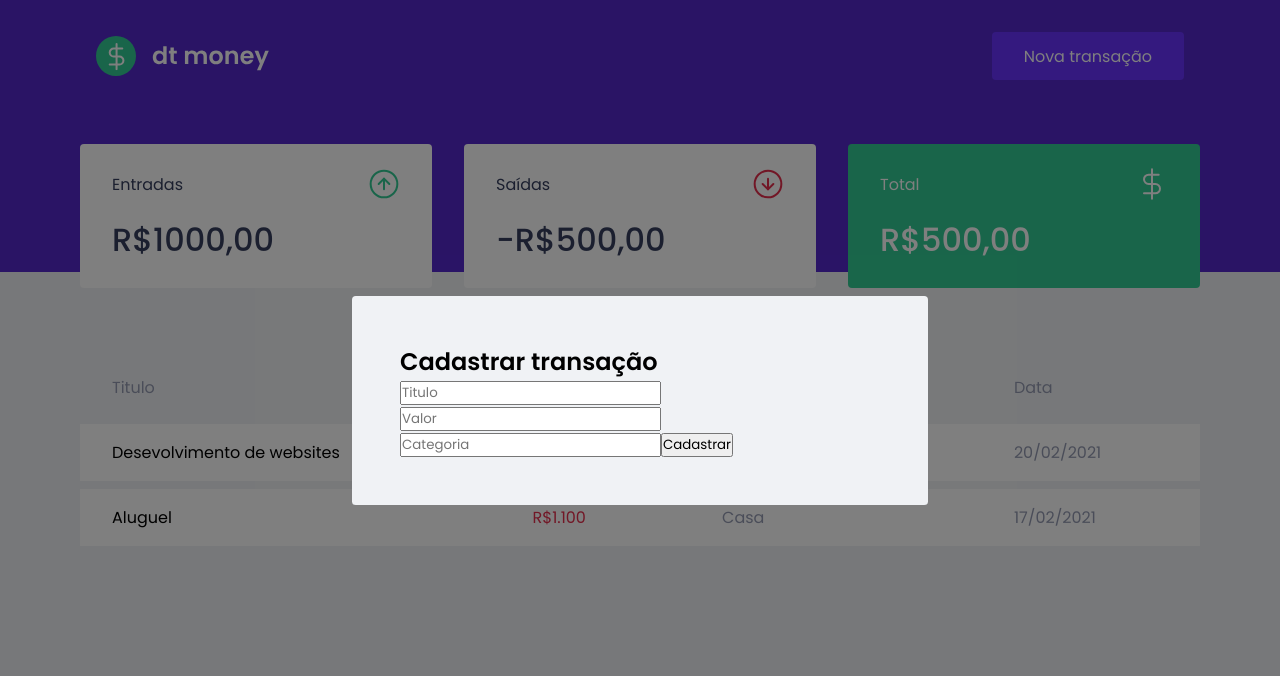
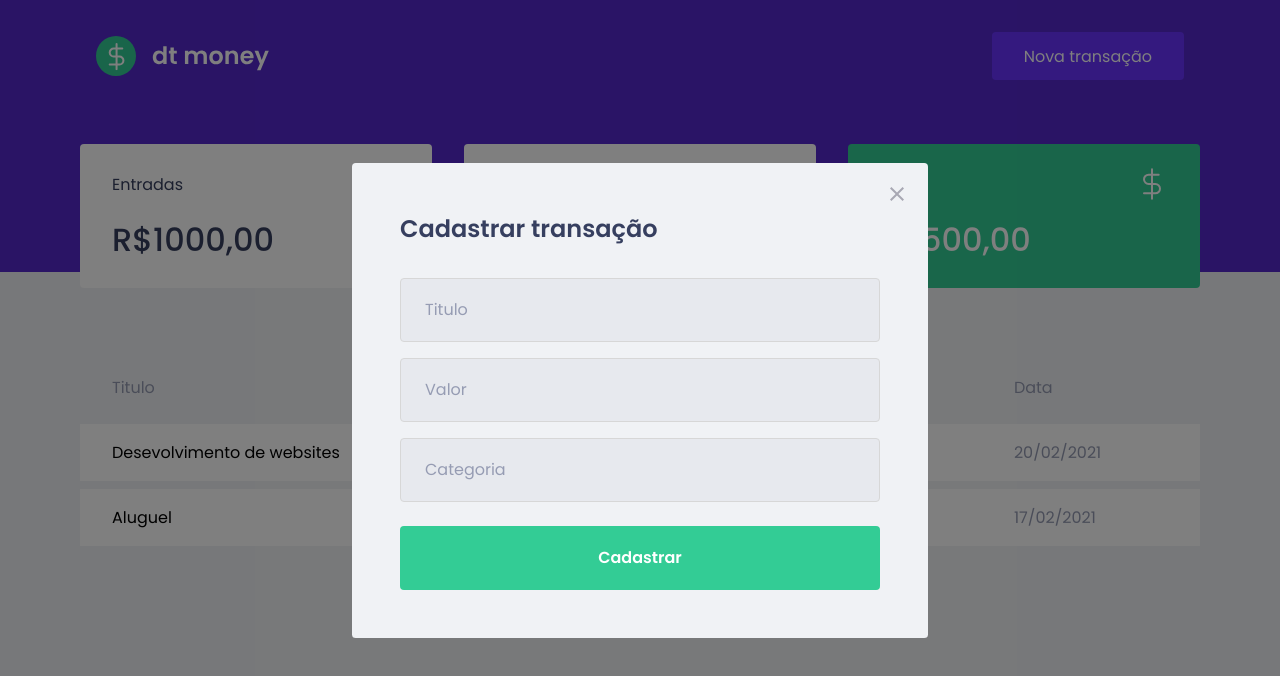
Before and after one commit to manuncorrea/dtmoney, a React (Create React App) app: page / in a window 1280 px wide. Both pictures are taken after a click on the button "Nova transação". Shown: the top 676 px of the page. Built offline with nearby package versions, Linux system fonts and the light colour scheme; no server answers; what miragejs would draw is missing.

Commit message:
estilizando modal

```diff
--- a/src/components/NewTransactionModal/index.tsx
+++ b/src/components/NewTransactionModal/index.tsx
@@ -1,4 +1,6 @@
 import Modal from 'react-modal';
+
+import closeImg from '../../assets/close.svg';
 import { Container } from './styles';
 
 interface NewTransactionModalProps{
@@ -14,6 +16,9 @@
       overlayClassName="react-modal-overlay"
       className="react-modal-content"
     >
+      <button type="submit" onClick={onRequestClose} className="react-modal-close">
+        <img src={closeImg} alt="Fechar Modals"/>
+      </button>
       <Container>
         <h2>Cadastrar transação</h2>
         <input placeholder="Titulo"/>
--- a/src/components/NewTransactionModal/styles.ts
+++ b/src/components/NewTransactionModal/styles.ts
@@ -1,3 +1,49 @@
 import styled from "styled-components";
 
-export const Container = styled.form``;
+export const Container = styled.form`
+  h2{
+    color: var(--text-title);
+    font-size: 1.5rem;
+    margin-bottom: 2rem;
+  }
+
+  input {
+    width: 100%;
+    padding: 0 1.5rem;
+    height: 4rem;
+    border-radius: 0.25rem;
+
+    border: 1px solid #d7d7d7;
+    background: #e7e9ee;
+
+    font-weight: 400;
+    font-size: 1rem;
+
+    &::placeholder{
+      color: var(--text-body);
+    }
+
+    & + input {
+      margin-top: 1rem;
+    }
+  }
+
+  button[type="submit"] {
+    width: 100%;
+    padding: 0 1.5rem;
+    height: 4rem;
+    background: var(--green);
+    color: #fff;
+    border-radius: 0.25rem;
+    border: 0;
+    font-size: 1rem;
+    margin-top: 1.5rem;
+    font-weight: 600;
+
+    transition: 0.2s;
+
+    &:hover{
+      filter: brightness(0.9);
+    }
+  }
+`;
--- a/src/styles/global.ts
+++ b/src/styles/global.ts
@@ -73,4 +73,18 @@
     position: relative;
     border-radius: 0.24rem;
   }
+
+  .react-modal-close{
+    position: absolute;
+    right: 1.5rem;
+    top: 1.5rem;
+    border: 0;
+    background: transparent;
+
+    transition: filter 0.2s;
+
+    &:hover{
+      filter: brightness(0.8);
+    }
+  }
 `;
```
